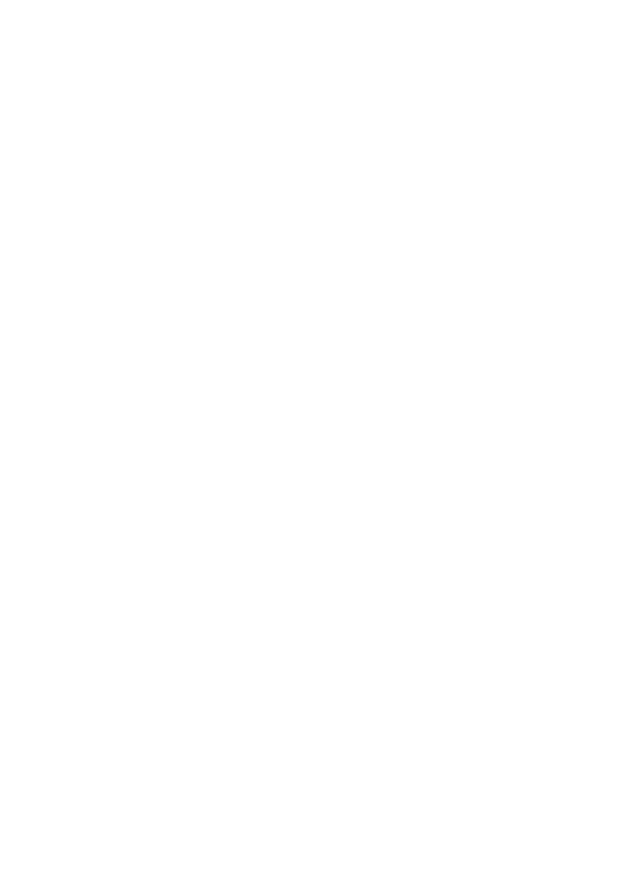
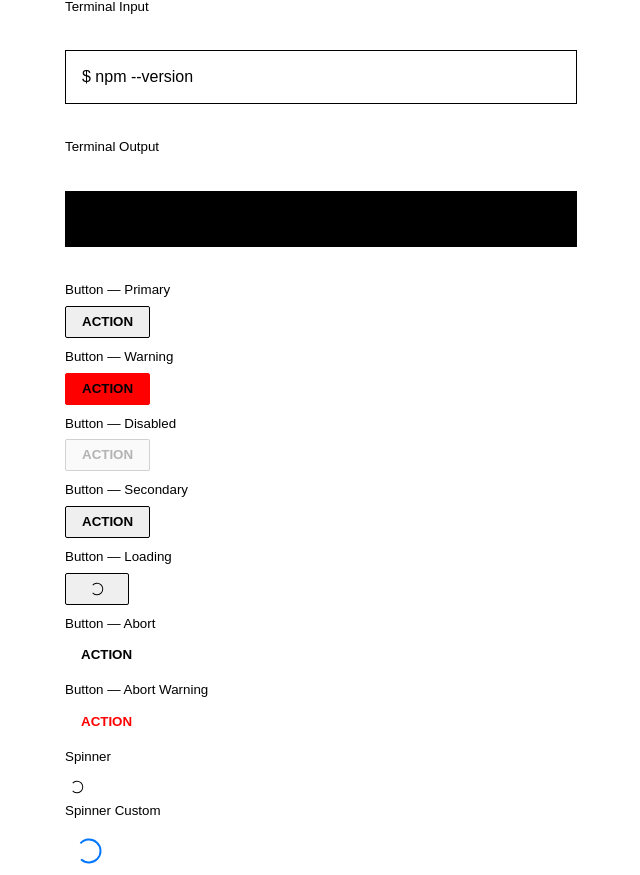
Before and after one commit to devoopshq/styleguide, a Nuxt app: page / in a window 1280 px wide. Shown: the part 1079-1954 px from the top of the page, without its empty margins (319-959 px from the left). Before the commit the page ends 1063 px from the top, so only its background shows below. Built offline with nearby package versions, Linux system fonts and the light colour scheme.

Commit message:
spiner component

```diff
--- /dev/null
+++ b/components/Spinner.vue
@@ -0,0 +1,25 @@
+<template lang="pug">
+svg.spinner(:width="size"  height="size" xmlns="http://www.w3.org/2000/svg" viewBox="0 0 100 100")
+  circle(cx="50" cy="50" fill="none" :stroke="stroke" stroke-width="4" r="24" stroke-dasharray="113 40" transform="rotate(222 50 50)")
+    animateTransform(attributeName="transform" type="rotate" calcMode="linear" values="0 50 50;360 50 50" keyTimes="0;1" dur="1s" begin="0s" repeatCount="indefinite")
+</template>
+
+<script>
+export default {
+  props: {
+    size: {
+      type: [Number, String],
+      default: 24
+    },
+    stroke: {
+      type: String,
+      default: '#000000'
+    }
+  }
+}
+</script>
+
+<style lang="stylus" scoped>
+.spinner
+  vertical-align middle
+</style>
--- a/components/TheNav.vue
+++ b/components/TheNav.vue
@@ -1,19 +1,15 @@
 <template lang="pug">
 nav
-  nuxt-link(to="/") DEVOOPS
+  nuxt-link(to="/") DevOops
 </template>
 
 <style lang="stylus" scoped>
 nav
   height 64px
-  // outline 1px dashed
   display flex
   align-items center
-  justify-content center
-  max-width 768px
+  max-width 512px
   margin 0 auto
-  padding-left 16px
-  padding-right 16px
 a
   font-weight 700
   color #000
--- a/components/buttons/ButtonLoading.vue
+++ b/components/buttons/ButtonLoading.vue
@@ -1,12 +1,12 @@
 <template lang="pug">
 button.button(:class="{warning: warning}")
-  span
-  span
-  span
+  Spinner
 </template>
 
 <script>
+import Spinner from '@/components/Spinner'
 export default {
+  components: { Spinner },
   props: {
     warning: {
       type: Boolean,
@@ -36,27 +36,4 @@
   font-weight 700
   &:hover
     color $black
-span
-  vertical-align middle
-  animation-name blink
-  animation-duration 1400ms
-  animation-iteration-count infinite
-  animation-fill-mode both
-  width 4px
-  height 4px
-  background-color $gray4
-  display inline-block
-  border-radius 50%
-  margin 0 1px
-  &:nth-child(2)
-    animation-delay 200ms
-  &:nth-child(3)
-    animation-delay 400ms
-@keyframes blink
-  0%
-    opacity 0.2
-  20%
-    opacity 1
-  100%
-    opacity 0.2
 </style>
--- a/pages/index.vue
+++ b/pages/index.vue
@@ -1,27 +1,52 @@
 <template lang="pug">
 .container
+  small 32px — H1 Heading
   H1(content="Lorem <strong>Ipsum</strong> Dolore")
+  small 24px — H2 Heading
   H2(content="Lorem ipsum dolore")
+  small 18px — H3 Heading
   H3(content="Lorem ipsum dolore")
+  small 16px — H4 Heading
+  H4(content="Lorem ipsum dolore")
+  small 14px — Paragraphs
   P(content="Lorem ipsum dolor sit amet, consectetur <code>devoops</code> elit, sed do eiusmod tempor incididunt ut labore et dolore magna aliqua. Ut enim ad minim veniam, quis nostrud exercitation ullamco laboris nisi ut aliquip ex ea commodo consequat.")
   P(content="<strong>Lorem ipsum dolor sit amet, consectetur adipiscing elit</strong>, sed do eiusmod tempor incididunt ut labore et dolore magna aliqua. Ut enim ad minim veniam, quis nostrud exercitation ullamco laboris nisi ut aliquip ex ea commodo consequat.")
+
+  small Unordered List
   UL(:lists="lists")
+  small Ordered List
   OL(:lists="lists")
-  TerminalInput(content="npm --version\n             new line")
-  TerminalOutput(content="6.4.1\n       foo\n  bar")
-  ButtonPrimary(action="cta")
-  ButtonPrimary(action="cta" :warning="true")
-  ButtonPrimary(action="cta" disabled)
-  ButtonSecondary(action="cta")
-  ButtonLoading
-  ButtonAbort(action="cta")
-  ButtonAbort(:warning="true")
+
+  small Terminal Input
+  TerminalInput(content="npm --version")
+  small Terminal Output
+  TerminalOutput(content="6.4.1")
+
+  small Button — Primary
+  ButtonPrimary(action="action") #[br]
+  small Button — Warning
+  ButtonPrimary(action="action" :warning="true") #[br]
+  small Button — Disabled
+  ButtonPrimary(action="action" disabled) #[br]
+  small Button — Secondary
+  ButtonSecondary(action="action") #[br]
+  small Button — Loading
+  ButtonLoading #[br]
+  small Button — Abort
+  ButtonAbort(action="action") #[br]
+  small Button — Abort Warning
+  ButtonAbort(action="action" :warning="true")
+  small Spinner
+  Spinner
+  small Spinner Custom
+  Spinner(size="48" stroke="#0076ff")
 </template>
 
 <script>
 import H1 from '@/components/headings/H1'
 import H2 from '@/components/headings/H2'
 import H3 from '@/components/headings/H3'
+import H4 from '@/components/headings/H4'
 import P from '@/components/paragraphs/P'
 import UL from '@/components/lists/UL'
 import OL from '@/components/lists/OL'
@@ -31,12 +56,14 @@
 import ButtonSecondary from '@/components/buttons/ButtonSecondary'
 import ButtonLoading from '@/components/buttons/ButtonLoading'
 import ButtonAbort from '@/components/buttons/ButtonAbort'
+import Spinner from '@/components/Spinner'
 
 export default {
   components: {
     H1,
     H2,
     H3,
+    H4,
     P,
     UL,
     OL,
@@ -45,7 +72,8 @@
     ButtonPrimary,
     ButtonSecondary,
     ButtonLoading,
-    ButtonAbort
+    ButtonAbort,
+    Spinner
   },
 
   data () {
@@ -61,7 +89,9 @@
   max-width 512px
   margin 0 auto
 button
-  margin-right 4px
-  &:last-child
-    margin-right 0
+  margin-bottom 0.5rem
+small
+  display block
+  margin-bottom 0.25rem
+  color $gray2
 </style>
```
